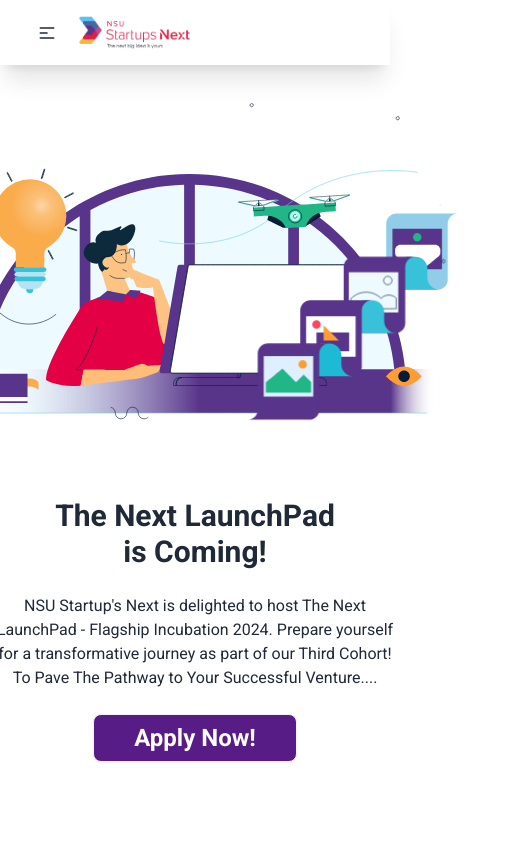
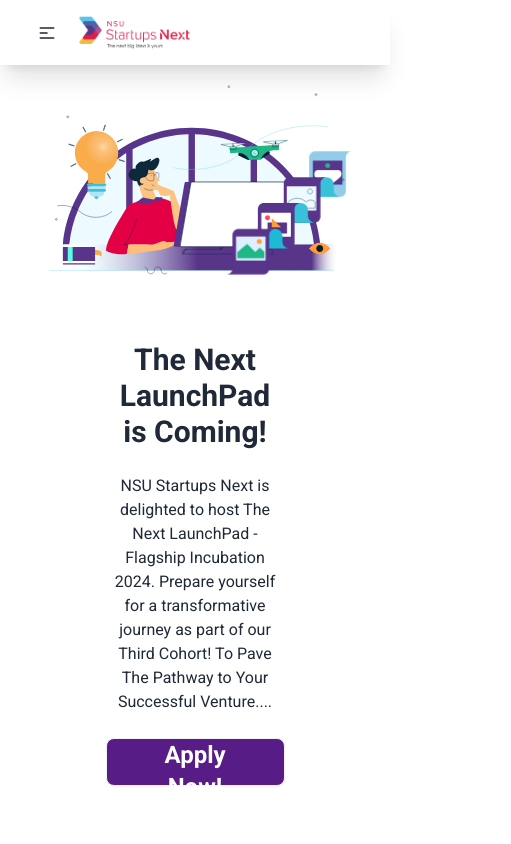
Before and after one commit to MusfiqDehan/nsusn-forms, a React (Vite) app in the folder frontend/: page / in a window 390 px wide. Shown: the top 844 px of the page, 511 px wide, since content can reach past the window. Built offline with nearby package versions, Linux system fonts and the light colour scheme; some icons are missing.

Commit message:
Update banner responsiveness and width to fix words per line

```diff
--- a/frontend/src/components/Banner.jsx
+++ b/frontend/src/components/Banner.jsx
@@ -17,27 +17,26 @@
         <Lottie
           className="w-full max-w-md lg:max-w-lg"
           options={ideaAnimationOptions}
-          height={400}
-          width={600}
+          height="100%"
+          width="100%"
         />
-        <div className="w-2/3 text-center lg:ml-10 lg:text-left">
+        <div className="w-1/2 text-center lg:ml-10 lg:text-left">
           <h1 className="text-3xl font-bold lg:text-6xl">
             The Next LaunchPad <br />
             is Coming!
           </h1>
-          <p className="py-6">
-            NSU Startup's Next is delighted to host The Next LaunchPad -
-            Flagship Incubation 2024. Prepare yourself for a transformative
-            journey as part of our Third Cohort! To Pave The Pathway to Your
-            Successful Venture....
+          <p className="py-6 lg:text-justify">
+            NSU Startups Next is delighted to host The Next LaunchPad - Flagship
+            Incubation 2024. Prepare yourself for a transformative journey as
+            part of our Third Cohort! To Pave The Pathway to Your Successful
+            Venture....
           </p>
           <a
             href="#apply-now"
-            className="btn bg-purple-900 px-10 text-2xl text-white hover:bg-purple-800 hover:px-11 hover:shadow-xl hover:transition "
+            className="btn bg-purple-900 px-10 text-2xl text-white transition-all duration-300 ease-in-out hover:scale-105 hover:bg-purple-800 hover:px-11 hover:shadow-xl"
           >
             Apply Now!
           </a>
-          <div></div>
         </div>
       </div>
     </div>
```
